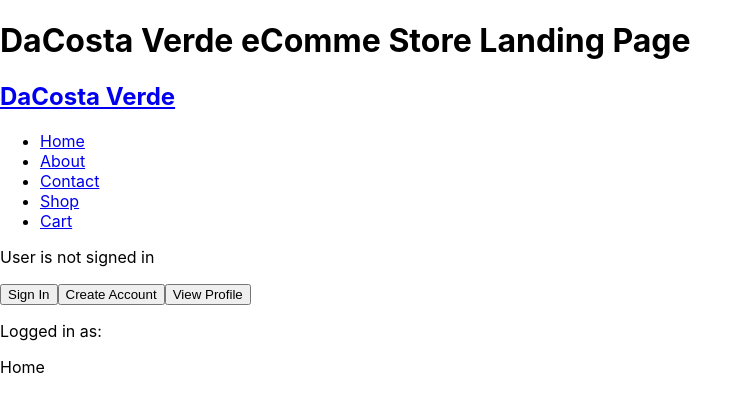
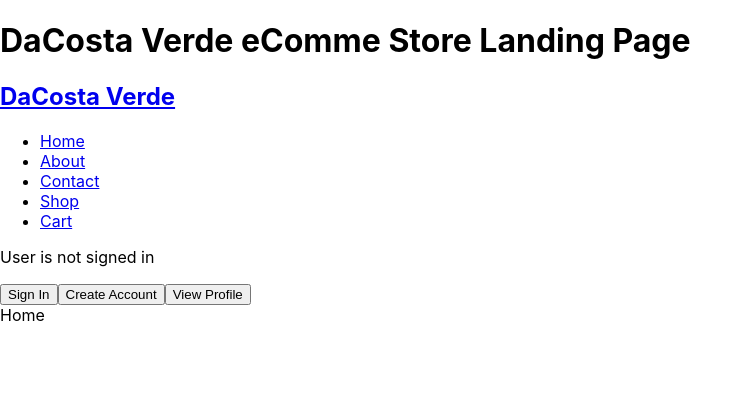
Before and after one commit to droverj/dacosta-verde, a React (Create React App) app: page / in a window 1280 px wide. Shown: the top 412 px of the page, without its empty margins (0-753 px from the left). Built offline with nearby package versions, Linux system fonts and the light colour scheme; no server answers.

Commit message:
Implement logout feature

```diff
--- a/src/components/common/Navbar.js
+++ b/src/components/common/Navbar.js
@@ -1,14 +1,18 @@
 import React, { useState } from 'react'
 import { Link } from 'react-router-dom'
 import { useAuth } from '../../hooks/AuthProvider';
+import { getAuth, signOut } from "firebase/auth";
 import SignOutConfirmation from './SignOutConfirmation';
 import Login from './Login'
-import Logout from './Logout'
+// import Logout from './Logout'
 
 const Navbar = () => {
   const { userData } = useAuth();
   const [showSignOutConfirmation, setShowSignOutConfirmation] = useState(false);
   const [showLogin, setShowLogin] = useState(false);
+
+  const auth = getAuth();
+  console.log(auth);
 
   const handleSignOutClick = () => {
     setShowSignOutConfirmation(true);
@@ -19,8 +23,11 @@ const Navbar = () => {
   };
 
   const handleSignOutConfirm = () => {
-    // Perform sign-out logic (e.g., call a signOut function)
-    // ...
+    signOut(auth).then(() => {
+      // Sign-out successful.
+    }).catch((error) => {
+      // An error happened.
+    });
 
     // Close the confirmation modal
     setShowSignOutConfirmation(false);
@@ -82,7 +89,7 @@ const Navbar = () => {
           <button>View Profile</button>
         </Link>
       </nav>
-      <p>Logged in as: {userData?.email}</p>
+      {/* <p>Logged in as: {userData?.email}</p> */}
     </div>
   )
 }
```
